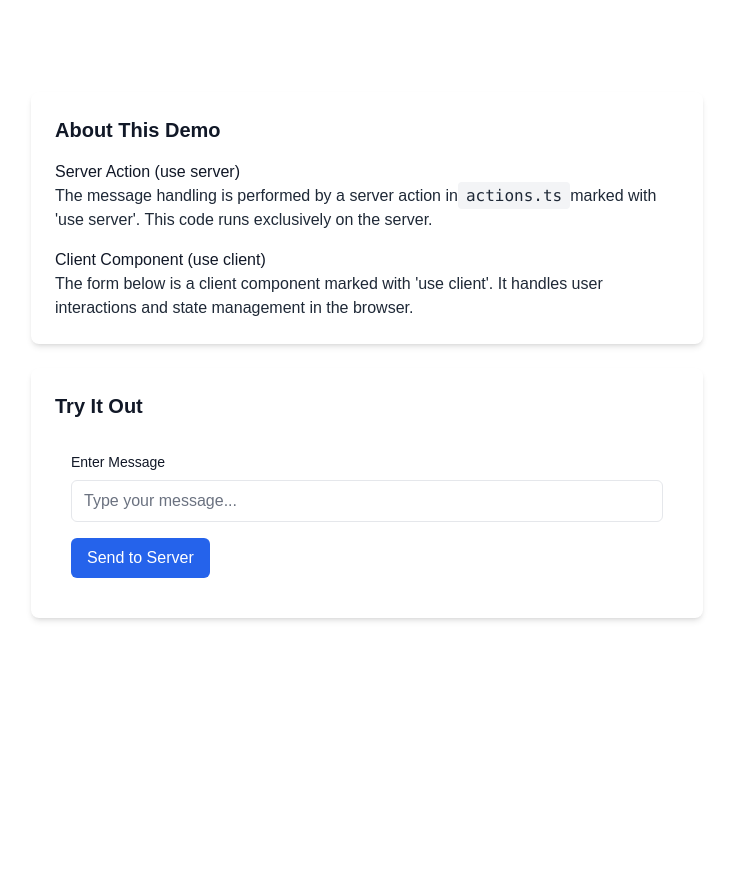
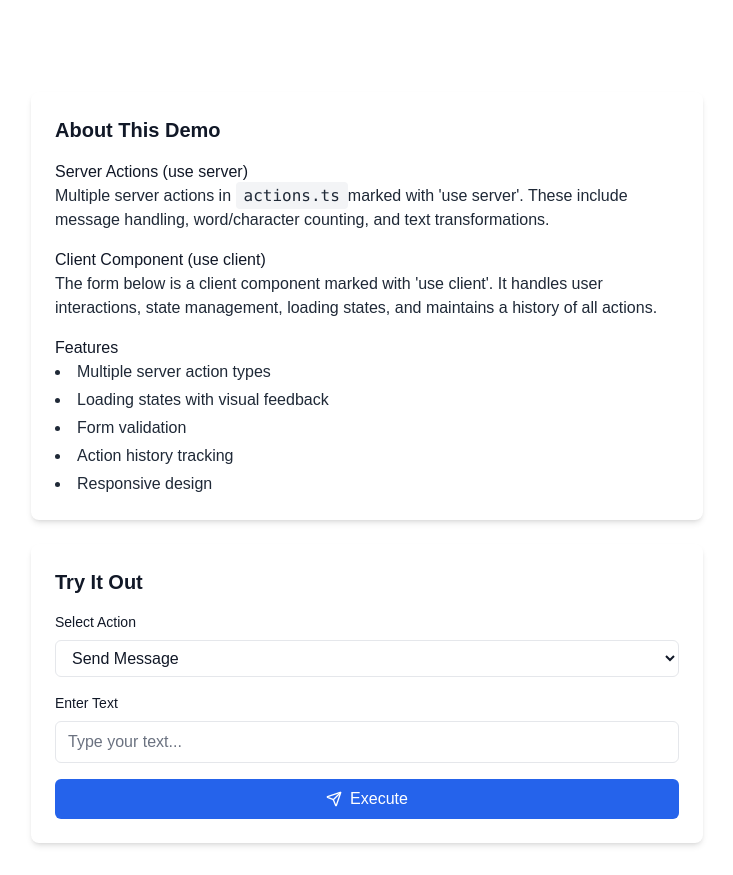
Before and after one commit to brooksy4503/nextjs-client-server-demo, a Next.js app: page / in a window 1280 px wide. Shown: the whole page, without its empty margins (273-1006 px from the left). Before the commit the page ends 800 px from the top, so only its background shows below. Built offline with nearby package versions, Linux system fonts and the light colour scheme.

Commit message:
[dyad] Implemented all three improvements - wrote 6 file(s), added lucide-react package(s)

```diff
--- a/src/app/actions.ts
+++ b/src/app/actions.ts
@@ -1,7 +1,50 @@
 'use server'
 
 export async function addMessage(message: string) {
-  // In a real app, this might save to a database
-  // For demo purposes, we'll just return a modified message
-  return `Server received: ${message} at ${new Date().toISOString()}`
+  // Simulate a slight delay for demo purposes
+  await new Promise(resolve => setTimeout(resolve, 500))
+  return {
+    type: 'message',
+    content: `Server received: ${message} at ${new Date().toISOString()}`
+  }
 }
+
+export async function getWordCount(message: string) {
+  await new Promise(resolve => setTimeout(resolve, 500))
+  const wordCount = message.trim().split(/\s+/).filter(word => word.length > 0).length
+  return {
+    type: 'word-count',
+    content: `Word count: ${wordCount}`
+  }
+}
+
+export async function getCharacterCount(message: string) {
+  await new Promise(resolve => setTimeout(resolve, 500))
+  const charCount = message.length
+  return {
+    type: 'character-count',
+    content: `Character count: ${charCount}`
+  }
+}
+
+export async function transformText(message: string, transformation: 'uppercase' | 'lowercase' | 'reverse') {
+  await new Promise(resolve => setTimeout(resolve, 500))
+
+  let result = ''
+  switch (transformation) {
+    case 'uppercase':
+      result = message.toUpperCase()
+      break
+    case 'lowercase':
+      result = message.toLowerCase()
+      break
+    case 'reverse':
+      result = message.split('').reverse().join('')
+      break
+  }
+
+  return {
+    type: 'transform',
+    content: `Transformed (${transformation}): ${result}`
+  }
+}
--- a/src/app/components/MessageForm.tsx
+++ b/src/app/components/MessageForm.tsx
@@ -1,46 +1,177 @@
 'use client'
 
 import { useState } from 'react'
-import { addMessage } from '../actions'
+import { addMessage, getWordCount, getCharacterCount, transformText } from '../actions'
+import { Loader2, Send, FileText, Hash, RotateCcw } from 'lucide-react'
+
+type Action = 'message' | 'word-count' | 'character-count' | 'uppercase' | 'lowercase' | 'reverse'
+
+type HistoryItem = {
+  id: number
+  action: Action
+  input: string
+  result: string
+  timestamp: string
+}
 
 export default function MessageForm() {
   const [message, setMessage] = useState('')
-  const [response, setResponse] = useState('')
+  const [selectedAction, setSelectedAction] = useState<Action>('message')
+  const [isLoading, setIsLoading] = useState(false)
+  const [error, setError] = useState('')
+  const [history, setHistory] = useState<HistoryItem[]>([])
+
+  const actionOptions = [
+    { value: 'message' as Action, label: 'Send Message', icon: Send },
+    { value: 'word-count' as Action, label: 'Word Count', icon: FileText },
+    { value: 'character-count' as Action, label: 'Character Count', icon: Hash },
+    { value: 'uppercase' as Action, label: 'Uppercase', icon: RotateCcw },
+    { value: 'lowercase' as Action, label: 'Lowercase', icon: RotateCcw },
+    { value: 'reverse' as Action, label: 'Reverse Text', icon: RotateCcw },
+  ]
 
   const handleSubmit = async (e: React.FormEvent) => {
     e.preventDefault()
-    const result = await addMessage(message)
-    setResponse(result)
-    setMessage('')
+
+    // Validation
+    if (!message.trim()) {
+      setError('Please enter a message')
+      return
+    }
+
+    setError('')
+    setIsLoading(true)
+
+    try {
+      let result
+      switch (selectedAction) {
+        case 'message':
+          result = await addMessage(message)
+          break
+        case 'word-count':
+          result = await getWordCount(message)
+          break
+        case 'character-count':
+          result = await getCharacterCount(message)
+          break
+        case 'uppercase':
+        case 'lowercase':
+        case 'reverse':
+          result = await transformText(message, selectedAction)
+          break
+      }
+
+      // Add to history
+      const newItem: HistoryItem = {
+        id: Date.now(),
+        action: selectedAction,
+        input: message,
+        result: result.content,
+        timestamp: new Date().toLocaleTimeString()
+      }
+
+      setHistory(prev => [newItem, ...prev])
+      setMessage('')
+    } catch (err) {
+      setError('Something went wrong. Please try again.')
+    } finally {
+      setIsLoading(false)
+    }
+  }
+
+  const getActionLabel = (action: Action) => {
+    return actionOptions.find(opt => opt.value === action)?.label || action
   }
 
   return (
-    <div className="p-4">
+    <div className="space-y-6">
       <form onSubmit={handleSubmit} className="space-y-4">
         <div>
+          <label htmlFor="action" className="block text-sm font-medium text-gray-900 mb-2">
+            Select Action
+          </label>
+          <select
+            id="action"
+            value={selectedAction}
+            onChange={(e) => setSelectedAction(e.target.value as Action)}
+            className="w-full px-3 py-2 border rounded-md text-gray-900 bg-white"
+          >
+            {actionOptions.map(option => (
+              <option key={option.value} value={option.value}>
+                {option.label}
+              </option>
+            ))}
+          </select>
+        </div>
+
+        <div>
           <label htmlFor="message" className="block text-sm font-medium text-gray-900 mb-2">
-            Enter Message
+            Enter Text
           </label>
           <input
             type="text"
             id="message"
             value={message}
-            onChange={(e) => setMessage(e.target.value)}
-            className="w-full px-3 py-2 border rounded-md text-gray-900 placeholder-gray-500"
-            placeholder="Type your message..."
+            onChange={(e) => {
+              setMessage(e.target.value)
+              setError('')
+            }}
+            className={`w-full px-3 py-2 border rounded-md text-gray-900 placeholder-gray-500 ${
+              error ? 'border-red-500' : ''
+            }`}
+            placeholder="Type your text..."
+            disabled={isLoading}
           />
+          {error && (
+            <p className="mt-1 text-sm text-red-600">{error}</p>
+          )}
         </div>
+
         <button
           type="submit"
-          className="bg-blue-600 text-white px-4 py-2 rounded-md hover:bg-blue-700 font-medium"
+          disabled={isLoading}
+          className="w-full bg-blue-600 text-white px-4 py-2 rounded-md hover:bg-blue-700 font-medium disabled:bg-blue-400 disabled:cursor-not-allowed flex items-center justify-center gap-2"
         >
-          Send to Server
+          {isLoading ? (
+            <>
+              <Loader2 className="w-4 h-4 animate-spin" />
+              Processing...
+            </>
+          ) : (
+            <>
+              <Send className="w-4 h-4" />
+              Execute
+            </>
+          )}
         </button>
       </form>
-      {response && (
-        <div className="mt-4 p-4 bg-gray-50 rounded-md border border-gray-200">
-          <h2 className="text-sm font-medium text-gray-900 mb-2">Server Response:</h2>
-          <p className="text-gray-900">{response}</p>
+
+      {history.length > 0 && (
+        <div className="space-y-3">
+          <h3 className="text-lg font-semibold text-gray-900">History</h3>
+          <div className="space-y-2 max-h-96 overflow-y-auto">
+            {history.map((item) => (
+              <div
+                key={item.id}
+                className="p-4 bg-gray-50 rounded-md border border-gray-200 hover:bg-gray-100 transition-colors"
+              >
+                <div className="flex items-center justify-between mb-2">
+                  <span className="text-xs font-medium text-blue-600 bg-blue-50 px-2 py-1 rounded">
+                    {getActionLabel(item.action)}
+                  </span>
+                  <span className="text-xs text-gray-500">{item.timestamp}</span>
+                </div>
+                <div className="space-y-1">
+                  <p className="text-sm text-gray-600">
+                    <span className="font-medium">Input:</span> {item.input}
+                  </p>
+                  <p className="text-sm text-gray-900">
+                    <span className="font-medium">Result:</span> {item.result}
+                  </p>
+                </div>
+              </div>
+            ))}
+          </div>
         </div>
       )}
     </div>
--- a/src/app/page.tsx
+++ b/src/app/page.tsx
@@ -13,11 +13,10 @@ export default function Home() {
             <h2 className="text-xl font-semibold mb-4 text-gray-900">About This Demo</h2>
             <div className="space-y-4">
               <div>
-                <h3 className="font-medium text-gray-900">Server Action (use server)</h3>
+                <h3 className="font-medium text-gray-900">Server Actions (use server)</h3>
                 <p className="text-gray-800">
-                  The message handling is performed by a server action in
-                  <code className="bg-gray-100 px-2 py-1 rounded">actions.ts</code>
-                  marked with &apos;use server&apos;. This code runs exclusively on the server.
+                  Multiple server actions in <code className="bg-gray-100 px-2 py-1 rounded">actions.ts</code>
+                  marked with &apos;use server&apos;. These include message handling, word/character counting, and text transformations.
                 </p>
               </div>
 
@@ -25,8 +24,19 @@ export default function Home() {
                 <h3 className="font-medium text-gray-900">Client Component (use client)</h3>
                 <p className="text-gray-800">
                   The form below is a client component marked with &apos;use client&apos;.
-                  It handles user interactions and state management in the browser.
+                  It handles user interactions, state management, loading states, and maintains a history of all actions.
                 </p>
+              </div>
+
+              <div>
+                <h3 className="font-medium text-gray-900">Features</h3>
+                <ul className="text-gray-800 list-disc list-inside space-y-1">
+                  <li>Multiple server action types</li>
+                  <li>Loading states with visual feedback</li>
+                  <li>Form validation</li>
+                  <li>Action history tracking</li>
+                  <li>Responsive design</li>
+                </ul>
               </div>
             </div>
           </section>
```
Also changed, not shown: package.json (+6 -5 lines), 1 other file (tests, documents, lock files or other folders).
